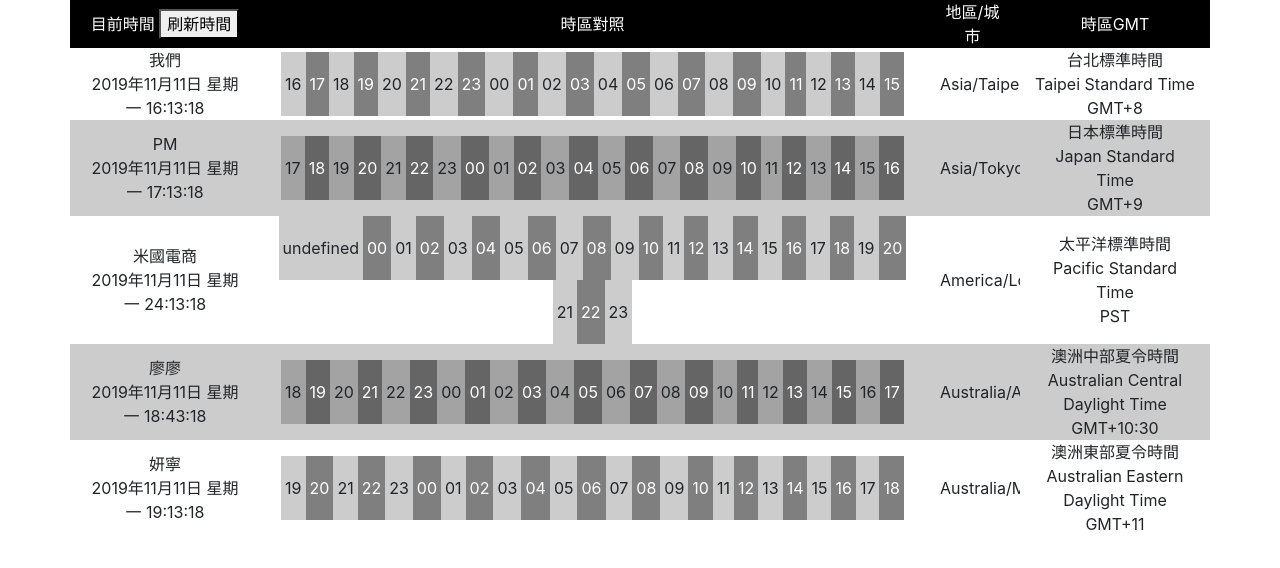
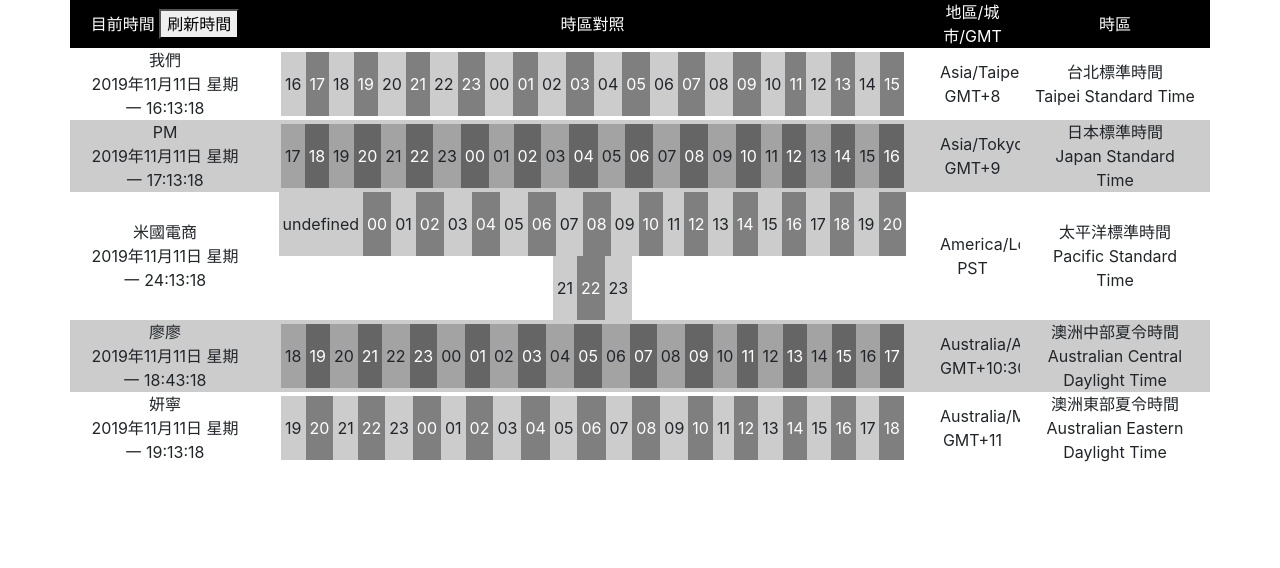
Before and after one commit to MinRuXie/time_zone, a plain HTML site: page index.html in a window 1280 px wide. Drawn offline with Linux system fonts and the light colour scheme.

Commit message:
modify style

```diff
--- a/index.html
+++ b/index.html
@@ -17,8 +17,8 @@
                     <button id="refresh-btn">刷新時間</button>
                 </div>
                 <div class="col-lg-7 col-md-7 col-sm-7 col-7">時區對照</div>
-                <div class="col-lg-1 col-md-1 col-sm-1 col-1">地區/城市</div>
-                <div class="col-lg-2 col-md-2 co2-sm-2 col-2">時區GMT</div>
+                <div class="col-lg-1 col-md-1 col-sm-1 col-1">地區/城市/GMT</div>
+                <div class="col-lg-2 col-md-2 co2-sm-2 col-2">時區</div>
             </div>
         </div>
     </section>
--- a/js/main.js
+++ b/js/main.js
@@ -531,11 +531,13 @@ $(function(){
                         ${cur_date_time_array[i]}<br>
                     </div>
                     <div class="col-lg-7 col-md-7 col-sm-7 col-7">${cur_time_zone_hours_array[i]}</div>
-                    <div class="col-lg-1 col-md-1 col-sm-1 col-1">${cur_time_zone[i]}</div>
+                    <div class="col-lg-1 col-md-1 col-sm-1 col-1">
+                        ${cur_time_zone[i]}<br>
+                        ${gmt_array[i]}
+                    </div>
                     <div class="col-lg-2 col-md-2 col-sm-2 col-2">
                         ${gmt_ch_array[i]}<br>
-                        ${gmt_en_array[i]}<br>
-                        ${gmt_array[i]}
+                        ${gmt_en_array[i]}
                     </div>
                 </div>`
             );
```
